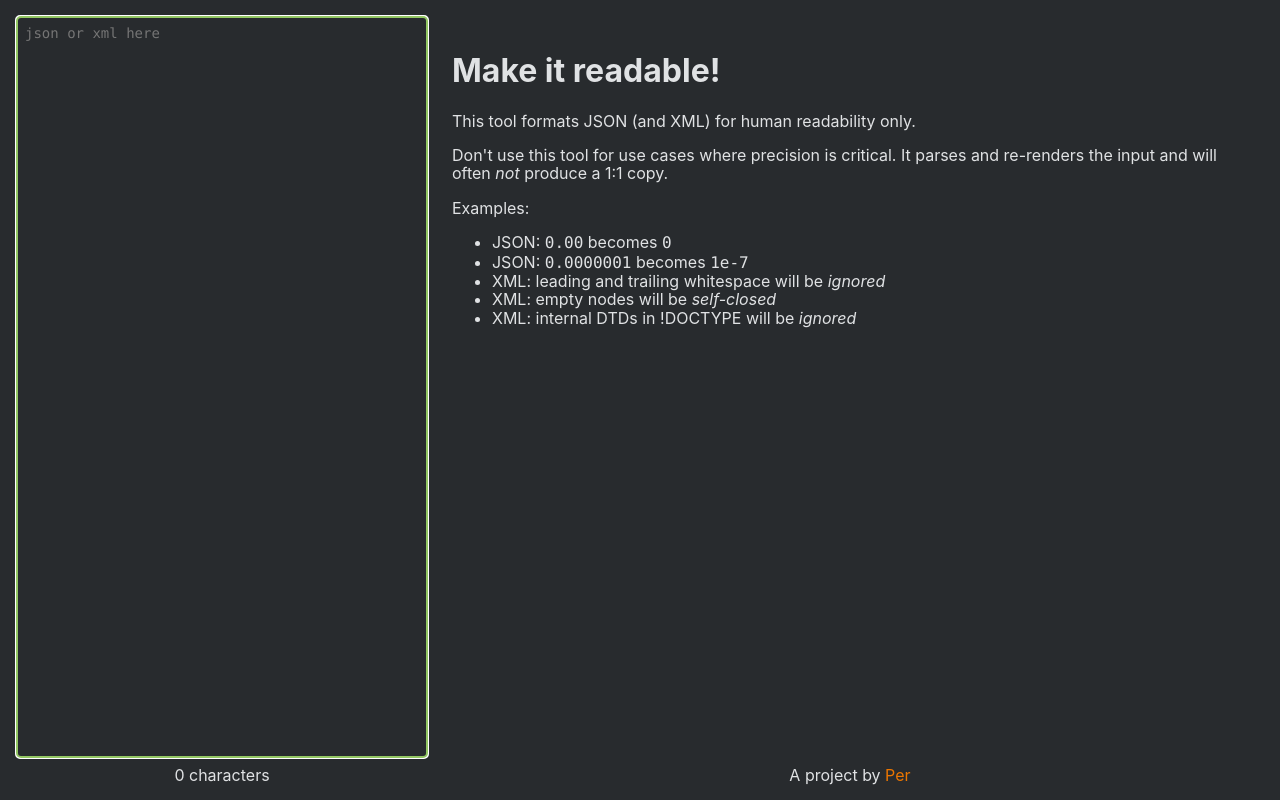
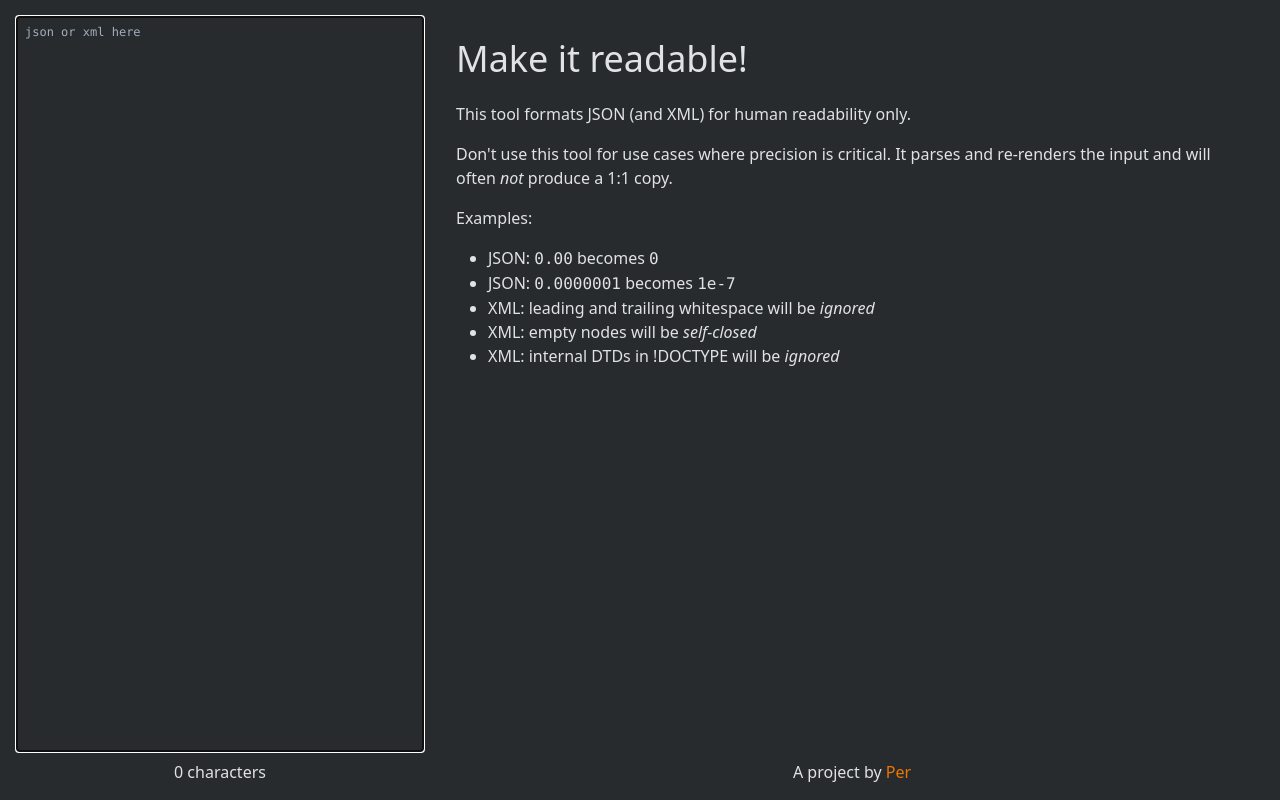
Before and after one commit to proog/json-fun, a Vue app: page / in a window 1280 px wide. Built offline with nearby package versions, Linux system fonts and the light colour scheme.

Commit message:
Replace tachyons with tailwind

```diff
--- a/index.html
+++ b/index.html
@@ -1,5 +1,5 @@
 <!DOCTYPE html>
-<html class="h-100">
+<html class="h-full">
   <head>
     <title>json.fun | Fun with JSON</title>
     <meta charset="utf-8" />
@@ -8,10 +8,10 @@
       content="width=device-width, initial-scale=1, shrink-to-fit=no"
     />
     <link rel="shortcut icon" href="./favicon.ico" type="image/x-icon" />
-    <link rel="stylesheet" href="./style.css" />
+    <link rel="stylesheet" href="./style.pcss" />
   </head>
 
-  <body class="h-100 sans-serif obsidian-gray bg-obsidian-dark-gray">
+  <body class="h-full font-sans obsidian-gray bg-obsidian-dark-gray">
     <div id="app"></div>
 
     <script src="./src/index.js"></script>
--- a/package.json
+++ b/package.json
@@ -3,7 +3,7 @@
   "version": "1.0.0",
   "description": "Fun with JSON",
   "scripts": {
-    "start": "parcel index.html --no-autoinstall",
+    "start": "parcel index.html",
     "build": "rimraf dist && parcel build index.html --public-url ./"
   },
   "repository": {
@@ -25,7 +25,7 @@
   "dependencies": {
     "highlight.js": "^10.1.2",
     "lodash": "^4.17.19",
-    "tachyons": "^4.12.0",
+    "tailwindcss": "^1.8.8",
     "vue": "^2.6.11",
     "vue-hot-reload-api": "^2.3.4"
   }
--- /dev/null
+++ b/postcss.config.js
@@ -0,0 +1,3 @@
+module.exports = {
+  plugins: [require("tailwindcss")],
+};
--- a/src/App.vue
+++ b/src/App.vue
@@ -1,17 +1,17 @@
 <template>
-  <div class="w-100 h-100 ph3">
-    <div class="h-100 flex flex-wrap">
-      <div class="w-100 w-third-ns h-100 flex flex-column pv3 pr1-ns">
+  <div class="w-full h-full px-4">
+    <div class="h-full flex flex-wrap">
+      <div class="w-full h-full flex flex-col py-4 md:w-1/3 md:pr-2">
         <textarea
-          class="w-100 h-100 ba b--gray br2 pa2 code f6 obsidian-gray bg-obsidian-dark-gray"
-          :class="{ 'b--red': hasError }"
+          class="w-full h-full border border-gray-800 p-2 font-mono text-xs leading-tight obsidian-gray bg-obsidian-dark-gray resize-none"
+          :class="{ 'border-red-800': hasError }"
           placeholder="json or xml here"
           v-model="input"
           ref="input"
         ></textarea>
-        <div class="mt2 tc">{{ input.length }} characters</div>
+        <div class="mt-2 text-center">{{ input.length }} characters</div>
       </div>
-      <div class="w-100 w-two-thirds-ns h-100 pv3 pl1-ns">
+      <div class="w-full h-full py-4 md:w-2/3 md:pl-2">
         <transition mode="out-in">
           <formatted-output
             v-if="formatted"
--- a/src/FormattedOutput.vue
+++ b/src/FormattedOutput.vue
@@ -1,14 +1,14 @@
 <template>
-  <div class="h-100 flex flex-column">
-    <div class="h-100 ba b--gray br2 overflow-auto">
+  <div class="h-full flex flex-col">
+    <div class="h-full border border-gray-800 overflow-auto">
       <pre
-        class="h-100 ma0 f6 lh-copy"
+        class="h-full m-0 text-sm"
         ref="buffer"
-      ><code v-if="error" class="h-100 hljs">{{ highlighted }}</code><code v-else class="h-100 hljs" v-html="highlighted"></code></pre>
+      ><code v-if="error" class="h-full hljs">{{ highlighted }}</code><code v-else class="h-full hljs" v-html="highlighted"></code></pre>
     </div>
-    <div class="mt2 tc">
+    <div class="mt-2 text-center">
       <a
-        class="link underline-hover obsidian-orange pointer"
+        class="focus:outline-none hover:underline obsidian-orange cursor-pointer"
         href=""
         @click.prevent="copy"
       >
--- a/src/JsonInfo.vue
+++ b/src/JsonInfo.vue
@@ -1,6 +1,6 @@
 <template>
-  <div class="h-100 flex flex-column">
-    <div class="h-100 pa3 overflow-auto">
+  <div class="h-full flex flex-col">
+    <div class="h-full p-4 overflow-auto">
       <h1>Make it readable!</h1>
       <p>This tool formats JSON (and XML) for human readability only.</p>
       <p>
@@ -16,10 +16,10 @@
         <li>XML: internal DTDs in !DOCTYPE will be <em>ignored</em></li>
       </ul>
     </div>
-    <div class="mt2 tc">
+    <div class="mt-2 text-center">
       A project by
       <a
-        class="link underline-hover obsidian-orange"
+        class="focus:outline-none hover:underline obsidian-orange"
         href="https://permortensen.com"
         >Per</a
       >
--- a/style.css
+++ b/style.pcss
@@ -1,15 +1,19 @@
-@import "tachyons/css/tachyons.css";
+@tailwind base;
+@tailwind components;
+@tailwind utilities;
+
 @import "highlight.js/styles/obsidian.css";
 
-.link:focus {
-  outline: none;
-}
-textarea {
-  resize: none;
-  outline-color: #93c763;
-}
-textarea.b--red:focus {
-  outline-color: #ff4136;
+@layer base {
+  h1 {
+    @apply text-4xl mb-4;
+  }
+  p {
+    @apply mb-4;
+  }
+  ul {
+    @apply list-disc pl-8;
+  }
 }
 
 .bg-obsidian-dark-gray {
--- /dev/null
+++ b/tailwind.config.js
@@ -0,0 +1,8 @@
+module.exports = {
+  purge: [],
+  theme: {
+    extend: {},
+  },
+  variants: {},
+  plugins: [],
+};
```
Also changed, not shown: 1 other file (tests, documents, lock files or other folders).
